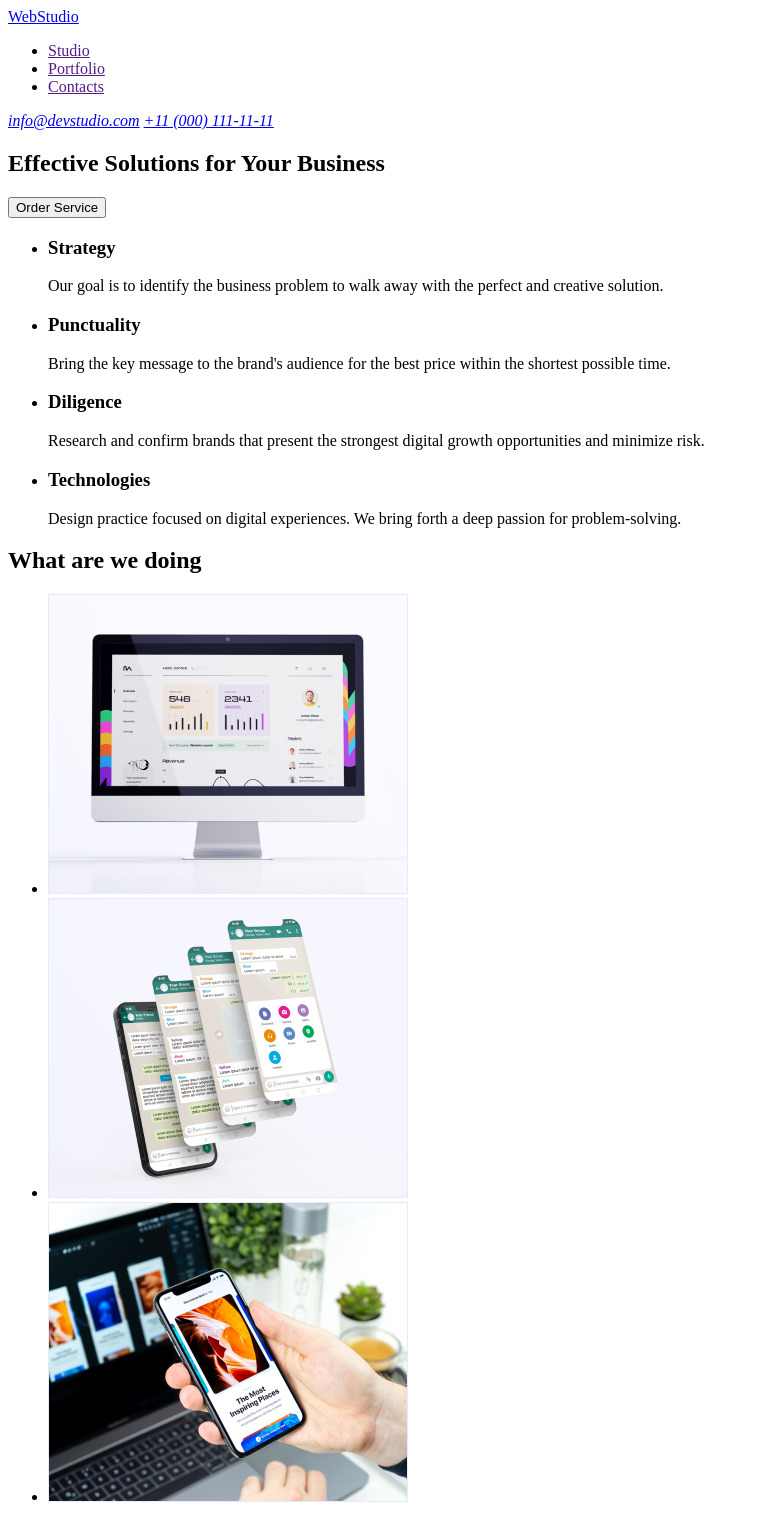
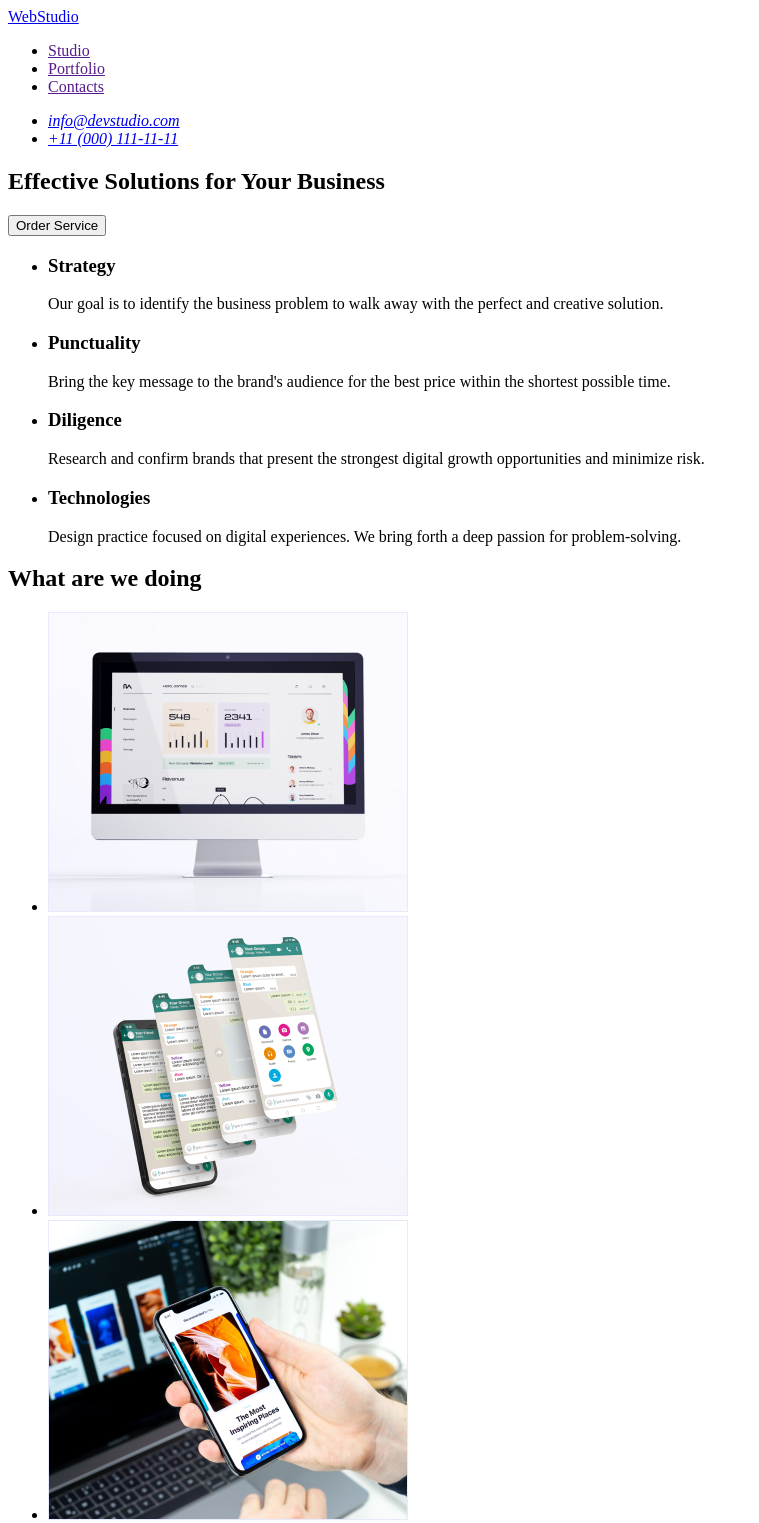
Before and after one commit to ihorvoitseshyn/goit-markup-hw-01, a plain HTML site: page index.html in a window 1280 px wide. Shown: the top 1523 px of the page, without its empty margins (0-759 px from the left). Drawn offline with Linux system fonts and the light colour scheme.

Commit message:
updated index.html file

```diff
--- a/index.html
+++ b/index.html
@@ -10,8 +10,8 @@
   <body>
     <!-- header section -->
     <header>
-      <a href="./index.html"> <span>Web</span>Studio</a>
       <nav>
+        <a href="./index.html">WebStudio</a>
         <ul>
           <li>
             <a href="">Studio</a>
@@ -25,8 +25,14 @@
         </ul>
       </nav>
       <address>
+        <ul>
+          <li>
             <a href="mailto:info@devstudio.com">info@devstudio.com</a>
+          </li>
+          <li>
             <a href="tel:+110001111111">+11 (000) 111-11-11</a>
+          </li>
+        </ul>
       </address>
     </header>
     <!-- main section -->
@@ -75,34 +81,28 @@
         <h2>What are we doing</h2>
         <ul>
           <li>
-            <a href="">
             <img
               src="./images/projects/img-1.jpg"
               alt="WebStudio project 1"
               width="360"
               height="300"
             />
-            </a>
           </li>
           <li>
-            <a href="">
             <img
               src="./images/projects/img-2.jpg"
               alt="WebStudio project 2"
               width="360"
               height="300"
             />
-            </a>
           </li>
           <li>
-            <a href="">
             <img
               src="./images/projects/img-3.jpg"
               alt="WebStudio project 3"
               width="360"
               height="300"
             />
-            </a>
           </li>
         </ul>
       </section>
@@ -150,7 +150,7 @@
     </main>
     <!-- footer section -->
     <footer>
-      <a href="./index.html"> <span>Web</span>Studio</a>
+      <a href="./index.html">WebStudio</a>
       <p>
         Increase the flow of customers and sales for your business with digital marketing & growth
         solutions.
```
Lines whose indentation alone changed are shown as unchanged.
